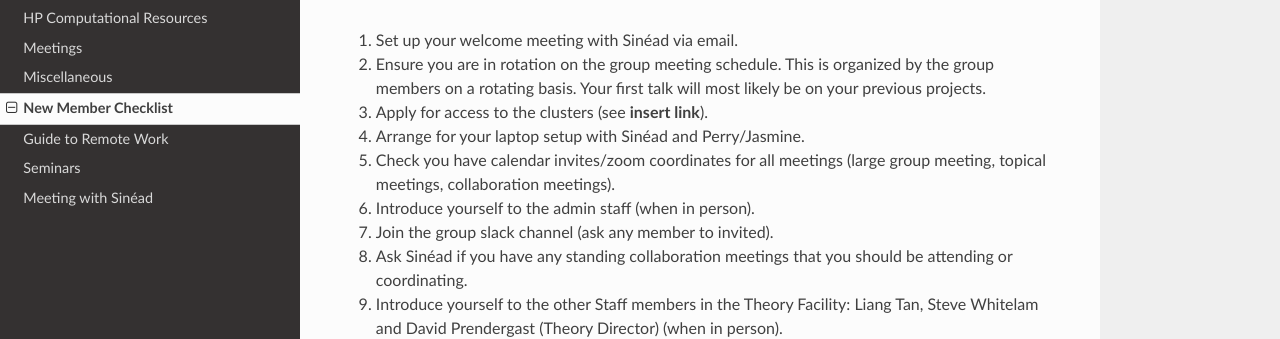
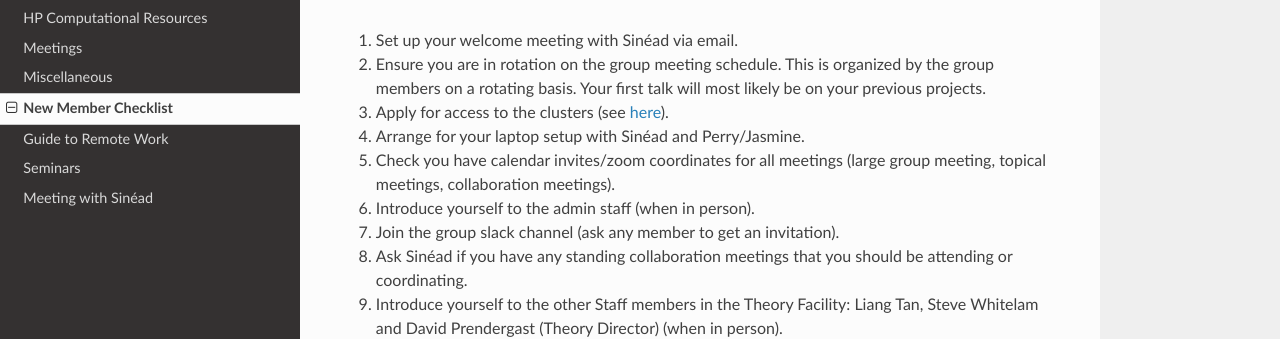
Before and after one commit to oashour/GriffinGroupHandbook, an MkDocs documentation site: the page built from docs/newmemberchecklist.md, in a window 1280 px wide. Shown: the part 131-470 px from the top of the page. Built offline with MkDocs 1.6.1, drawn with Linux system fonts in a browser that asks for light colours; nearby versions of some CDN libraries.

Commit message:
Minor improvements

```diff
--- a/docs/index.rst
+++ b/docs/index.rst
@@ -3,9 +3,9 @@
    You can adapt this file completely to your liking, but it should at least
    contain the root `toctree` directive.
 
-Welcome to Griffin Group Handbook!
-==================================
-We are currently working on porting this document from Google Docs to this website. Stay tuned!
+Welcome to the Griffin Group Handbook!
+======================================
+We are currently working on porting our user guide from Google Docs to this website. Stay tuned!
 
 Main group website: https://sineadgriffin.com
 
--- a/docs/newmemberchecklist.md
+++ b/docs/newmemberchecklist.md
@@ -4,7 +4,7 @@
 
 2. Ensure you are in rotation on the group meeting schedule. This is organized by the group members on a rotating basis. Your first talk will most likely be on your previous projects.
 
-3. Apply for access to the clusters (see **insert link**).
+3. Apply for access to the clusters (see [here](hpc.md)).
 
 4. Arrange for your laptop setup with Sinéad and Perry/Jasmine.
 
@@ -12,7 +12,7 @@
 
 6. Introduce yourself to the admin staff (when in person).
 
-7. Join the group slack channel (ask any member to invited).
+7. Join the group slack channel (ask any member to get an invitation).
 
 8. Ask Sinéad if you have any standing collaboration meetings that you should be attending or coordinating.
 
```
Also changed, not shown: 9 other files.
